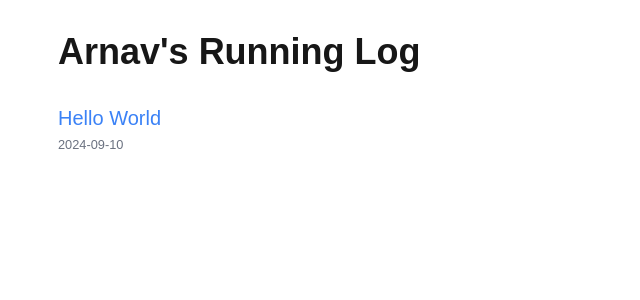
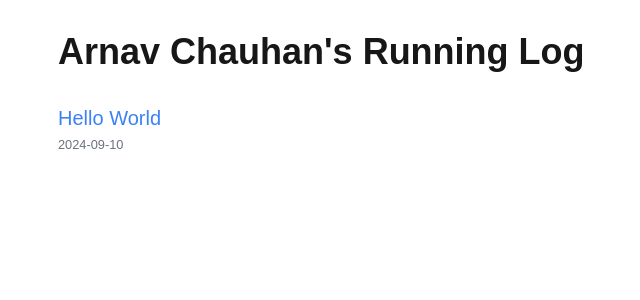
Before and after one commit to ImaginaryCeiling/my-blog, a Next.js app: page / in a window 1280 px wide. Shown: the top 300 px of the page, without its empty margins (294-934 px from the left). Built offline with nearby package versions, Linux system fonts and the light colour scheme.

Commit message:
eslint changes

```diff
--- a/components/Layout.js
+++ b/components/Layout.js
@@ -5,10 +5,10 @@ export default function Layout({ children, home }) {
   return (
     <div className="max-w-xl mx-auto py-8">
       <Head>
-        <title>Running Log</title>
+        <title>Arnav&apos;s Running Log</title>
       </Head>
       <header className="mb-8">
-        <h1 className="text-4xl font-bold">Arnav's Running Log</h1>
+        <h1 className="text-4xl font-bold">Arnav Chauhan&apos;s Running Log</h1>
       </header>
       <main>{children}</main>
       {!home && (
```
